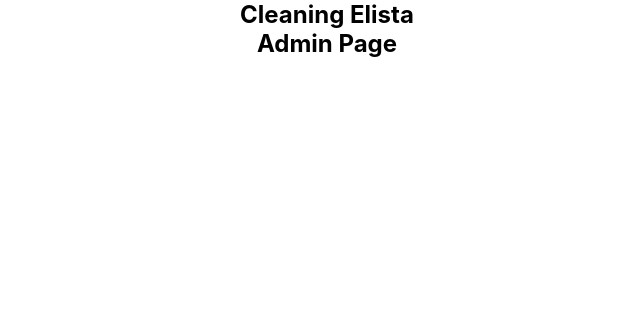
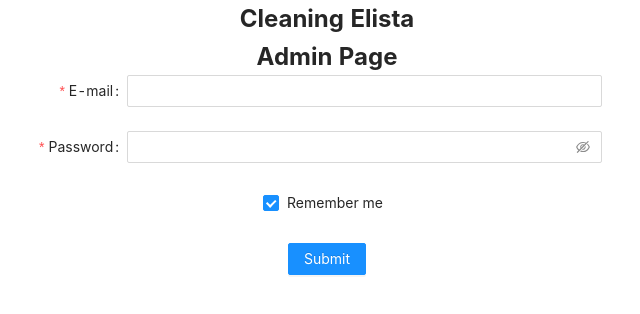
Before and after one commit to KlonD90/cleaning-elista, a React (Create React App) app in the folder client/: page /admin/login in a window 1280 px wide. Shown: the top 314 px of the page, without its empty margins (313-953 px from the left). Built offline with nearby package versions, Linux system fonts and the light colour scheme.

Commit message:
Admin login page

```diff
--- a/client/package.json
+++ b/client/package.json
@@ -6,6 +6,7 @@
     "@testing-library/jest-dom": "^5.11.9",
     "@testing-library/react": "^11.2.5",
     "@testing-library/user-event": "^12.8.1",
+    "antd": "^4.13.1",
     "react": "^17.0.1",
     "react-dom": "^17.0.1",
     "react-router-dom": "^5.2.0",
--- a/client/src/App.css
+++ b/client/src/App.css
@@ -1,3 +1,5 @@
+@import '~antd/dist/antd.css';
+
 .App {
   text-align: center;
 }
@@ -36,3 +38,8 @@
     transform: rotate(360deg);
   }
 }
+
+.admin_login_form {
+  margin: auto;
+  max-width: 600px;
+}
--- a/client/src/App.js
+++ b/client/src/App.js
@@ -11,7 +11,6 @@
 import MainPage from "./pages/MainPage";
 import CleanerPage from "./pages/CleanerPage";
 import AdminPage from "./pages/AdminPage";
-
 
 function App() {
   return (
--- /dev/null
+++ b/client/src/components/AdminLogin.js
@@ -0,0 +1,85 @@
+import { Form, Input, Button, Checkbox } from 'antd';
+
+const AdminLogin = () => {
+  const layout = {
+    labelCol: {
+      span: 4,
+    },
+    wrapperCol: {
+      span: 19,
+    },
+  };
+
+  const tailLayout = {
+    wrapperCol: {
+      offset: 4,
+      span: 16,
+    },
+  };
+
+  const onFinish = (values) => {
+    console.log('Success:', values);
+  };
+
+  const onFinishFailed = (errorInfo) => {
+    console.log('Failed:', errorInfo);
+  };
+
+  return (
+    <div>
+      <Form
+        {...layout}
+        className="admin_login_form"
+        name="basic"
+        initialValues={{
+          remember: true,
+        }}
+        onFinish={onFinish}
+        onFinishFailed={onFinishFailed}
+      >
+
+        <Form.Item
+          name="email"
+          label="E-mail"
+          rules={[
+            {
+              type: 'email',
+              message: 'The input is not valid E-mail!',
+            },
+            {
+              required: true,
+              message: 'Please input your E-mail!',
+            },
+          ]}
+        >
+          <Input />
+        </Form.Item>
+
+        <Form.Item
+          label="Password"
+          name="password"
+          rules={[
+            {
+              required: true,
+              message: 'Please input your password!',
+            },
+          ]}
+        >
+          <Input.Password />
+        </Form.Item>
+
+        <Form.Item {...tailLayout} name="remember" valuePropName="checked">
+          <Checkbox>Remember me</Checkbox>
+        </Form.Item>
+
+        <Form.Item {...tailLayout}>
+          <Button type="primary" htmlType="submit">
+            Submit
+          </Button>
+        </Form.Item>
+      </Form>
+    </div>
+  );
+};
+
+export default AdminLogin;
--- a/client/src/pages/AdminPage.js
+++ b/client/src/pages/AdminPage.js
@@ -1,7 +1,23 @@
+import {
+    BrowserRouter as Router,
+    Switch,
+    Route,
+    Link
+  } from "react-router-dom";
 import {Title} from "../components/Title";
+import AdminLogin from "../components/AdminLogin";
 
 export default () => {
-    return <div>
+    return (
+    <div>
         <Title>Admin Page</Title>
+        <Router>
+            <Switch>
+                <Route path="/admin/login">
+                    <AdminLogin />
+                </Route>
+            </Switch>
+        </Router>
     </div>
+    );
 }
```
Also changed, not shown: 1 other file (tests, documents, lock files or other folders).
